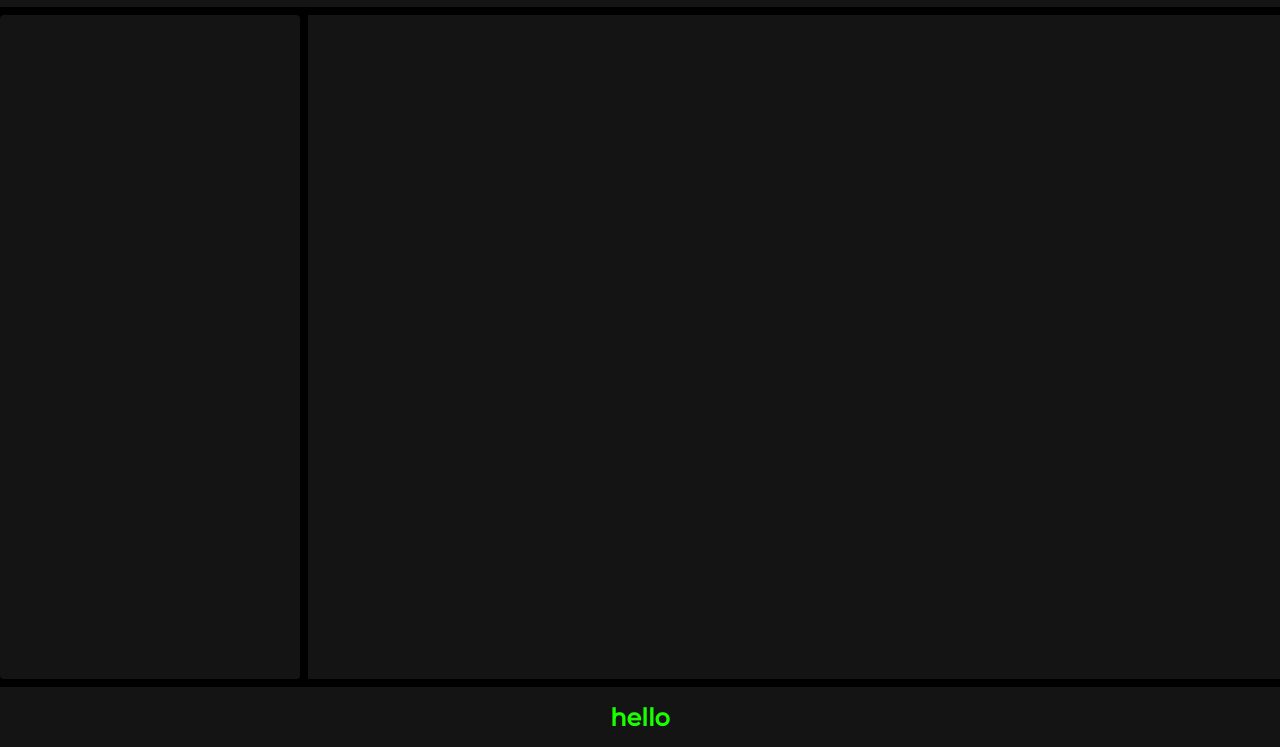
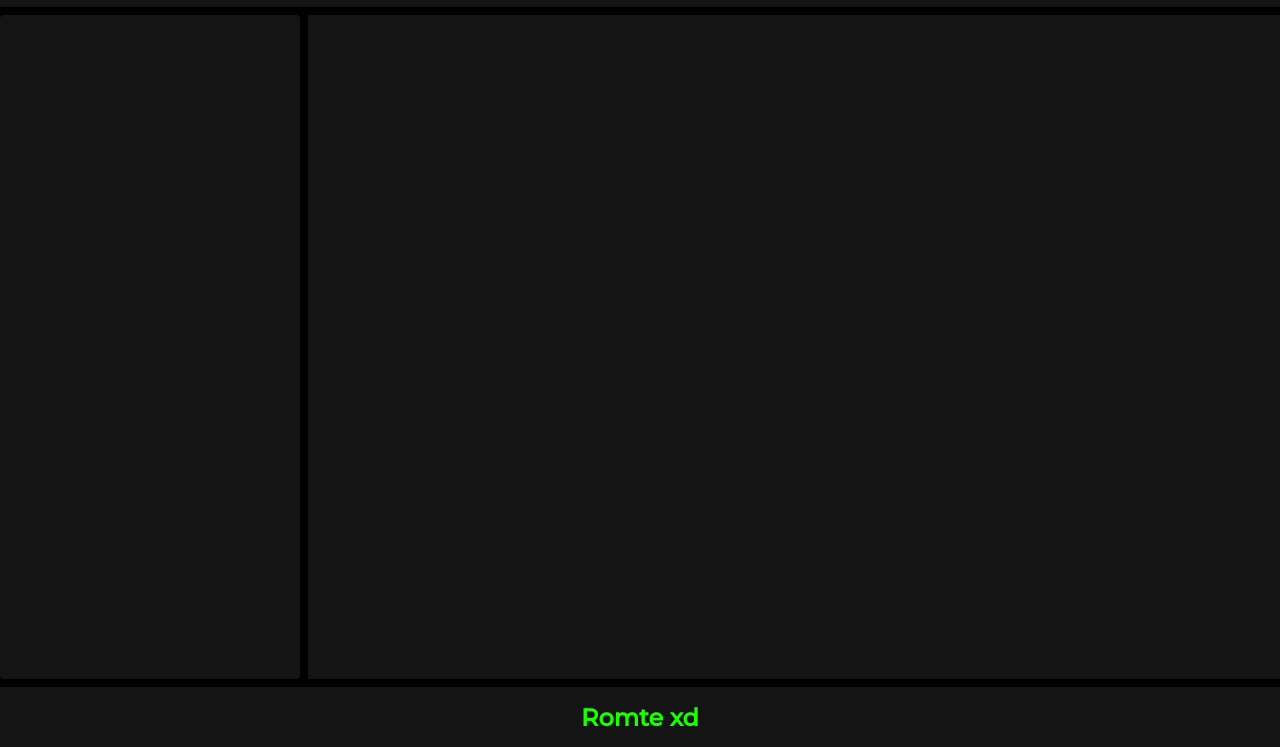
Before and after one commit to Romte1/user-interface-practice, a website built with webpack: page src/index.html in a window 1280 px wide. Shown: the part 53-800 px from the top of the page. Built offline with nearby package versions, Linux system fonts and the light colour scheme; files whose address does not match are found by name.

Commit message:
Small footer change, text modification

```diff
--- a/src/index.html
+++ b/src/index.html
@@ -78,7 +78,7 @@
     </section>
 
     <section class="footer">
-        <h1> hello</h1>
+        <h1> Romte xd</h1>
     </section>
 </body>
 </html>
```
